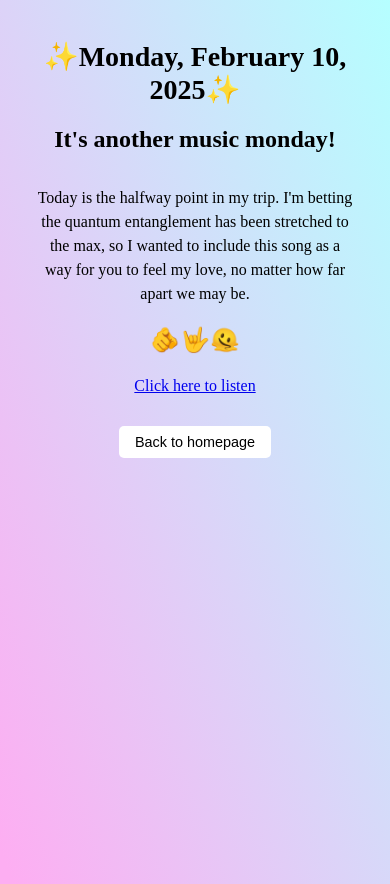
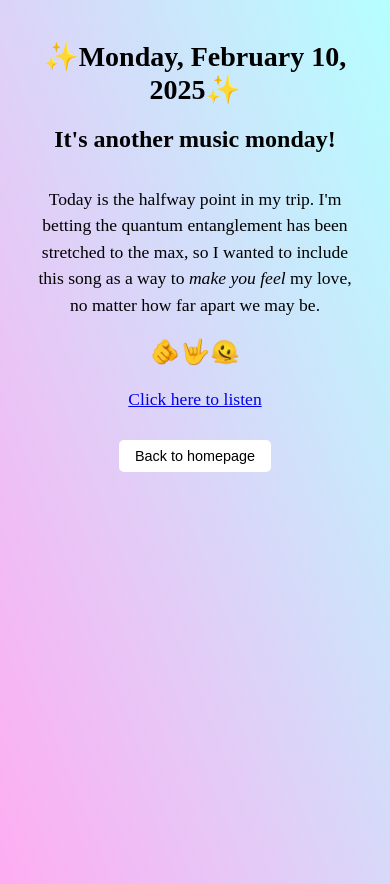
Before and after one commit to jpalank31/Feb10, a plain HTML site: page index.html in a window 390 px wide. Drawn offline with Linux system fonts and the light colour scheme.

Commit message:
Update index.html

```diff
--- a/index.html
+++ b/index.html
@@ -26,14 +26,12 @@
       }
       p {
         line-height: 1.5;
-        font-size: 1.2rem; /* Responsive font size */
-        max-width: 450px; /* Max width for readability */
+        font-size: 1.3rem; /* Responsive font size */
+        max-width: 470px; /* Max width for readability */
         margin: 10px auto; /* Center align */
         padding: 0 15px; /* Padding for mobile */
       }
-      strong {
-        color: rgb(199, 125, 29);
-      }
+
       button {
         padding: 10px 20px; /* Increased padding for touch targets */
         font-size: 1rem; /* Responsive font size */
@@ -44,7 +42,7 @@
         transition: background-color 0.3s; /* Smooth transition */
       }
       button:hover {
-        background-color: rgb(0, 88, 151); /* Hover effect */
+        background-color: #5c5470; /* Hover effect */
         color: #fafafa; /* Text color on hover */
       }
       /* Media Queries for Responsive Design */
@@ -56,7 +54,7 @@
           font-size: 1.5rem; /* Smaller subheading size */
         }
         p {
-          font-size: 1rem; /* Smaller paragraph text */
+          font-size: 1.1rem; /* Smaller paragraph text */
         }
         button {
           font-size: 0.9rem; /* Smaller button text */
@@ -72,7 +70,8 @@
     <p>
       Today is the halfway point in my trip. I'm betting the quantum
       entanglement has been stretched to the max, so I wanted to include this
-      song as a way for you to feel my love, no matter how far apart we may be.
+      song as a way to <em>make you feel</em> my love, no matter how far apart
+      we may be.
     </p>
     <h2>🫵🤟🫠</h2>
     <p>
```
